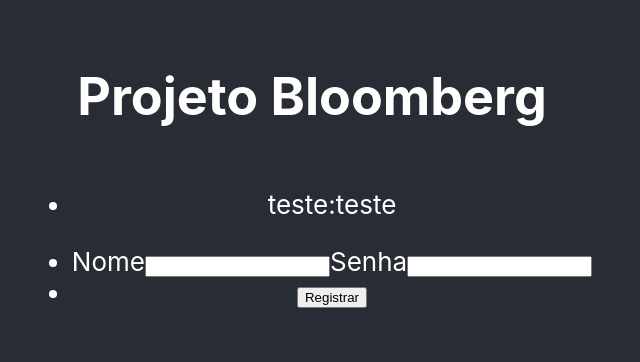
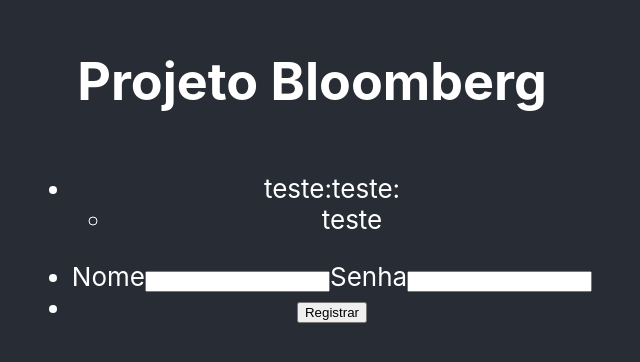
Before and after one commit to GabrielKabbani/ProjetoBloomberg_TecWeb, a React (Create React App) app in the folder MS_React/projeto_bloomberg/: page /usuarios in a window 1280 px wide. Shown: the part 218-580 px from the top of the page, without its empty margins (328-968 px from the left). Built offline with nearby package versions, Linux system fonts and the light colour scheme; no server answers.

Commit message:
printando acoes

```diff
--- a/MS_React/projeto_bloomberg/src/usuarios.jsx
+++ b/MS_React/projeto_bloomberg/src/usuarios.jsx
@@ -5,7 +5,7 @@
 export default class Usuarios extends Component{
     constructor(props){
         super(props)
-        this.state = {lista: [{nome: 'teste', senha: 'teste'}], usuario: {nome: ''}}
+        this.state = {lista: [{nome: 'teste', senha: 'teste', acoes: [{ticker: 'teste', preco: '1', qtd: '1'}]}], usuario: {nome: '', senha: '', acoes: [{ticker: '', preco: '', qtd: ''}]}}
         this.handleChange= this.handleChange.bind(this)
         this.cadastro = this.cadastro.bind(this)
         axios.get('http://localhost:3000/users').then(resp=> {
@@ -20,9 +20,19 @@
 
     render(){
         var usuarios = this.state.lista
+        console.log(usuarios)
         var liUsuarios = usuarios.map(usuario => {
+
+            var liAcoes = usuario.acoes.map(acao => {
+                return (
+                    <li
+                    key={acao.ticker}>{acao.ticker}
+                    </li>
+                )
+            })
             return (
-                <li key={usuario.nome}>{usuario.nome}:{usuario.senha}</li>
+
+                <li key={usuario.nome}>{usuario.nome}:{usuario.senha}:<ul>{liAcoes}</ul></li>
 
             )
         })
```
Also changed, not shown: MS_React/projeto_bloomberg/src/index.js (line endings or trailing spaces).
